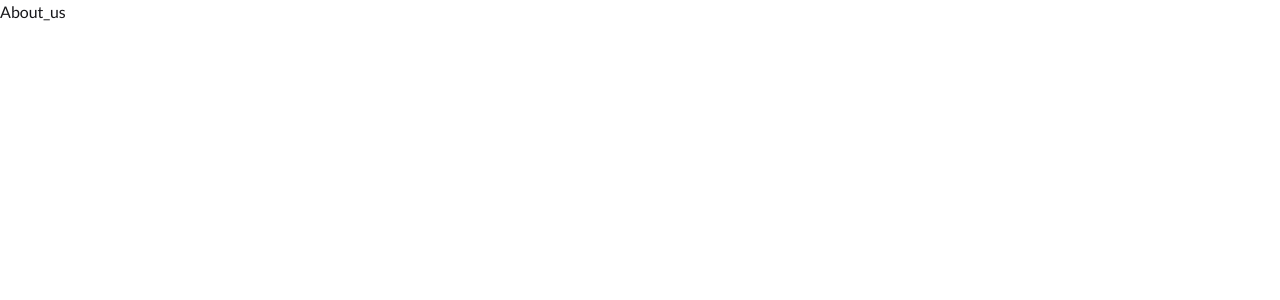
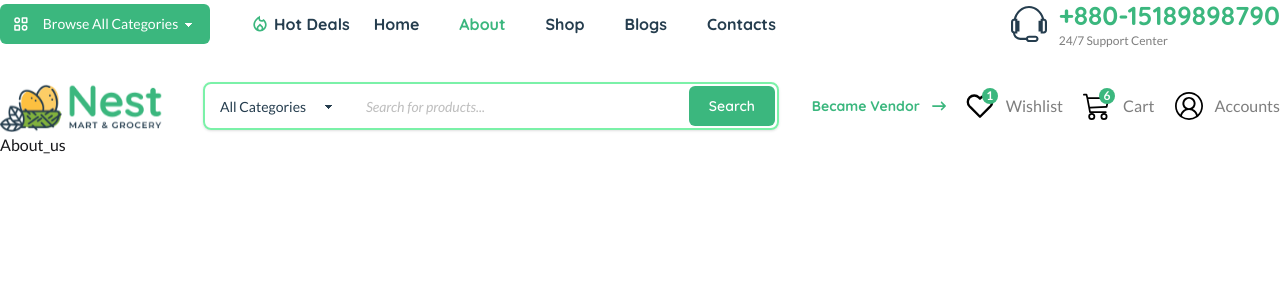
Before and after one commit to Nahid-Hasan-Utsob/Nest-Market-Grocery, a React (Vite) app: page /about_us in a window 1280 px wide. Shown: the top 300 px of the page. Built offline with nearby package versions, Linux system fonts and the light colour scheme.

Commit message:
added advaned routing

```diff
--- a/src/Components/Categories_Nav.jsx
+++ b/src/Components/Categories_Nav.jsx
@@ -51,6 +51,12 @@ export default function Categories_Nav() {
             </NavLink>
             <NavLink
               className={"text-base quicksand-regular  font-bold px-4 bg-red"}
+              to={"/blogs"}
+            >
+              Blogs
+            </NavLink>
+            <NavLink
+              className={"text-base quicksand-regular  font-bold px-4 bg-red"}
               to={"/contacts"}
             >
               Contacts
--- /dev/null
+++ b/src/Components/Search_Cart_Nav.jsx
@@ -0,0 +1,44 @@
+import React from "react";
+import NavBar from "../Home_Pages/Home-Header/Navbar/NavBar";
+import Logo from "../Home_Pages/Home-Header/Navbar/Logo";
+
+
+export default function Search_Cart_Nav() {
+  return (
+    <section>
+      <div className="flex items-center justify-between mt-8">
+        <Logo></Logo>
+        <div className="min-w-1/2">
+          <div className="w-full">
+            <div className="flex  border-2 border-green-300 rounded-lg overflow-hidden shadow-sm max-w-xl mx-auto p-[2px] h-12 w-full">
+                       <div className="main-category-class  w-[250px]">
+                              <li className="flex items-center  menu-text-color text-[13px]  ">
+
+
+                                  <select defaultValue="" className="select select-ghost ">
+                                    <option className="" selected>
+                                      All Categories
+                                    </option>
+                                    <option className="">Bangla</option>
+                                    <option className="">Bangla</option>
+                                  </select>
+
+                              </li>
+                            </div>
+              <input
+                type="text"
+                placeholder="Search for products..."
+                className="flex-grow px-4 text-black focus:outline-none secondary-text-color text-[14px] placeholder:text-[14px] placeholder:italic lato-regular w-full"
+                style={{ border: "none" }}
+              />
+              <button className="primary-bg-color text-white font-semibold quicksand-regular text-[14px] py-3 px-5 focus:outline-none rounded-md flex items-center">
+                Search
+              </button>
+            </div>
+          </div>
+        </div>
+        <NavBar></NavBar>
+      </div>
+    </section>
+  );
+}
--- a/src/Home_Pages/Home.jsx
+++ b/src/Home_Pages/Home.jsx
@@ -4,6 +4,7 @@ import NavBar from "./Home-Header/Navbar/NavBar";
 import Sesrch_Fileds from "./Home-Header/Navbar/Sesrch_Fileds";
 import Logo from "./Home-Header/Navbar/Logo";
 import Categories_Nav from "../Components/Categories_Nav";
+import { Outlet } from "react-router-dom";
 
 export default function Home() {
   return (
@@ -15,7 +16,8 @@ export default function Home() {
         <NavBar></NavBar>
       </div>
       <div className="mt-8">
-        <Categories_Nav></Categories_Nav>
+         <Categories_Nav></Categories_Nav>
+
       </div>
     </div>
   );
--- a/src/Layout/Layout.jsx
+++ /dev/null
@@ -1,11 +0,0 @@
-import React from 'react'
-import Home from '../Home_Pages/Home'
-import { Outlet } from 'react-router-dom'
-
-export default function Layout() {
-  return (
-    <div className='lato-regular max-w-[1500px] mx-auto'>
-      <Outlet></Outlet>
-    </div>
-  )
-}
--- /dev/null
+++ b/src/Layout/Main_Layout.jsx
@@ -0,0 +1,25 @@
+import { Outlet, useLocation } from "react-router-dom";
+import Category_Nav from "../Components/Categories_Nav";
+import Search_Cart_Nav from "../Components/Search_Cart_Nav";
+
+export default function Main_Layout() {
+  //hide component from pages
+  const location = useLocation();
+
+  // যেসব রুটে Category_Nav দেখাবে না
+  const hideNav = ["/", ].includes(location.pathname);
+
+  // /bashborad mane oi path er vitore jto path ache segulo thekeo hide kora
+  // const hideNav = location.pathname.startsWith("/dashboard");
+
+
+  return (
+    <div className="lato-regular max-w-[1500px] mx-auto">
+     {!hideNav && <Category_Nav></Category_Nav>}
+     {!hideNav &&  <Search_Cart_Nav></Search_Cart_Nav>}
+
+      <Outlet></Outlet>
+
+    </div>
+  );
+}
--- a/src/Pages/About_Us/About_us.jsx
+++ b/src/Pages/About_Us/About_us.jsx
@@ -1,9 +1,11 @@
-import React from 'react'
+
 
 export default function About_us() {
   return (
     <div>
-      <h1>About_us</h1>
+ <h1>About_us</h1>
+
+
     </div>
   )
 }
--- a/src/index.css
+++ b/src/index.css
@@ -55,6 +55,14 @@ box-shadow: none;
 }
 }
 
+.main-category-class .select-ghost {
+&:focus, &:focus-within {
+background-color:  white;
+  color: #253D4E;
+box-shadow: none;
+}
+}
+
 
 .category-class .select {
   &:focus,
```
Also changed, not shown: src/Router/Router.jsx (+15 -17 lines).
